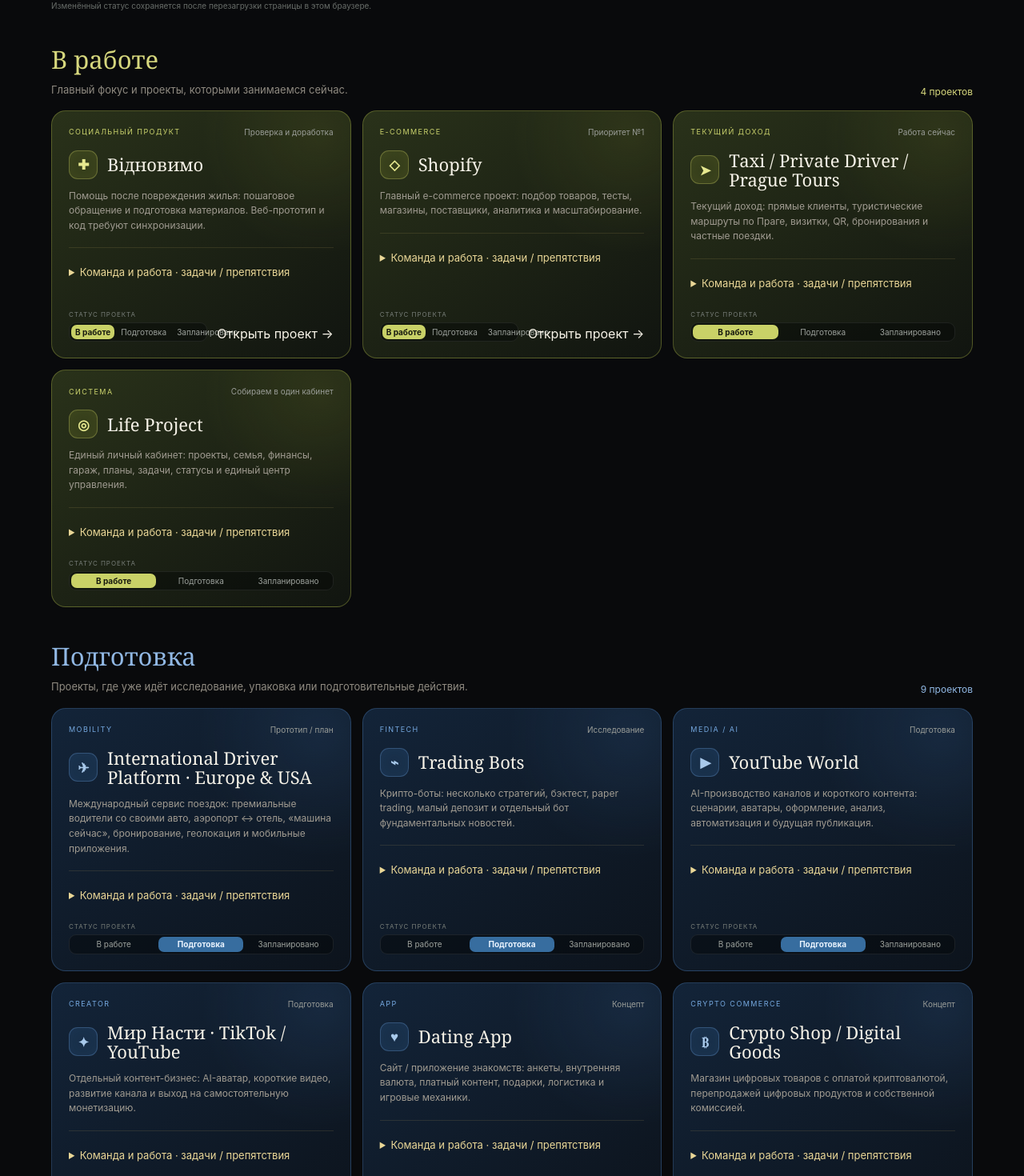
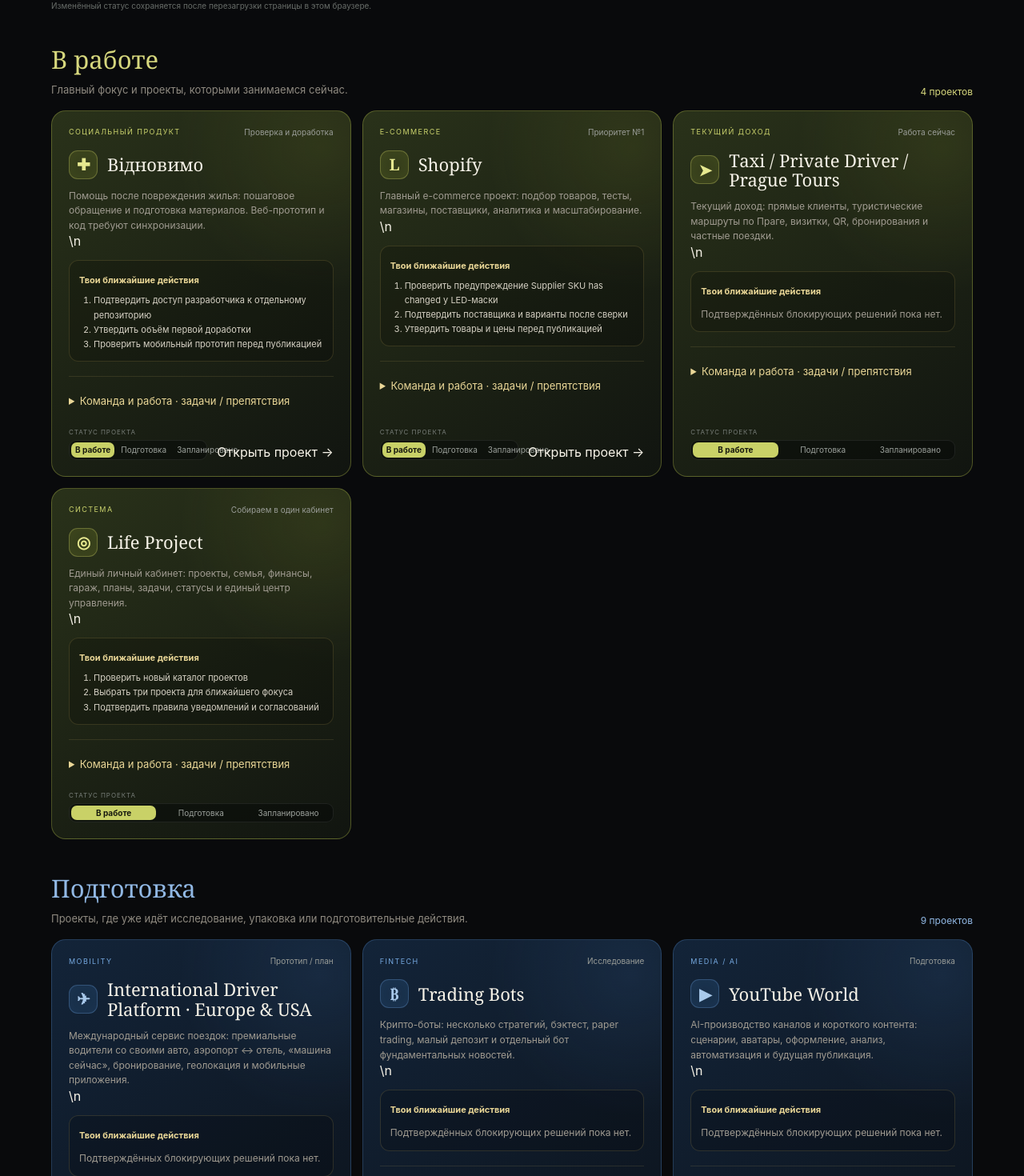
Before and after one commit to Igor-Samarin/life-project, a Next.js app: page /projects in a window 1280 px wide. Shown: the part 595-2065 px from the top of the page at 80% size. Built offline with nearby package versions, Linux system fonts and the light colour scheme.

Commit message:
Add owner action previews and project visual identity to Life Project catalog

```diff
--- a/pages/projects.js
+++ b/pages/projects.js
@@ -40,6 +40,23 @@ const projectSeed = [
   { title: "Флотилия Прага", icon: "➤", text: "Собственная такси-флотилия: водители на своих авто, партнёрские машины, бонусы, экономика и юридическая структура.", meta: "Taxi business", priority: "Позже", status: "planned" },
   { title: "Пирамида", icon: "△", text: "Отдельный проект с 10 уровнями. Идея сохранена, но пока не развиваем и не трогаем.", meta: "Отдельный концепт", priority: "Позже", status: "planned" }
 ];
+
+
+const ownerActions = {
+  "Shopify": ["Проверить предупреждение Supplier SKU has changed у LED-маски", "Подтвердить поставщика и варианты после сверки", "Утвердить товары и цены перед публикацией"],
+  "Відновимо": ["Подтвердить доступ разработчика к отдельному репозиторию", "Утвердить объём первой доработки", "Проверить мобильный прототип перед публикацией"],
+  "Personal AI Companion": ["Передать архив экспорта ChatGPT после получения", "Подтвердить границы доступа к личным данным", "Проверить первую версию eMemoryVault"],
+  "Life Project": ["Проверить новый каталог проектов", "Выбрать три проекта для ближайшего фокуса", "Подтвердить правила уведомлений и согласований"]
+};
+const projectVisuals = {
+  "Shopify": {mark:"L", tone:"#e9d6a3"},
+  "Відновимо": {mark:"✚", tone:"#9ac9d9"},
+  "Life Project": {mark:"◎", tone:"#dfbe78"},
+  "Trading Bots": {mark:"₿", tone:"#e6c47b"},
+  "Family Business Network": {mark:"◈", tone:"#dfbe78"},
+  "Landscape Design · Prague / Czechia": {mark:"❧", tone:"#a8d1ac"}
+};
+const actionList = (project) => ownerActions[project.title] || (project.status === "planned" ? [] : []);
 
 const collaboration = {
   "Shopify": {
@@ -108,7 +125,7 @@ export default function Projects() {
   return (
     <Layout active="/projects">
       <style jsx>{`
-        .workDetails{margin-top:18px;border-top:1px solid #d6bd6a22;padding-top:14px}
+        .actionPreview{margin:14px 0 0;padding:12px;border-radius:12px;background:rgba(0,0,0,.19);border:1px solid rgba(220,191,100,.16)}\n        .actionPreview strong{font-size:11px;color:#ead797}\n        .actionPreview ol{padding-left:18px;margin:8px 0 0;color:#d6d1c4;font-size:11px;line-height:1.65}\n        .actionPreview p{margin:7px 0 0}\n        .projectIcon{font-size:20px!important}\n        .workDetails{margin-top:18px;border-top:1px solid #d6bd6a22;padding-top:14px}
         .workDetails summary{cursor:pointer;color:#ead797;font-size:13px;padding:8px 0}
         .workDetails dl{font-size:12px;line-height:1.6;margin:12px 0}
         .workDetails dt{color:#e4d4a5;margin-top:12px}
@@ -236,10 +253,10 @@ export default function Projects() {
                 </div>
 
                 <div className="titleRow">
-                  <div className="projectIcon" aria-hidden="true">{project.icon}</div>
+                  <div className="projectIcon" aria-hidden="true">{(projectVisuals[project.title]?.mark || project.icon)}</div>
                   <h3>{project.title}</h3>
                 </div>
-                <p>{project.text}</p>
+                <p>{project.text}</p>\n                <div className="actionPreview"><strong>Твои ближайшие действия</strong>{actionList(project).length ? <ol>{actionList(project).slice(0,3).map((task)=><li key={task}>{task}</li>)}</ol> : <p>{statuses[project.title] === "planned" ? "Проект отложен — сейчас действий не требуется." : "Подтверждённых блокирующих решений пока нет."}</p>}</div>
                 <details className="workDetails">
                   <summary>Команда и работа · задачи / препятствия</summary>
                   <dl>
```
